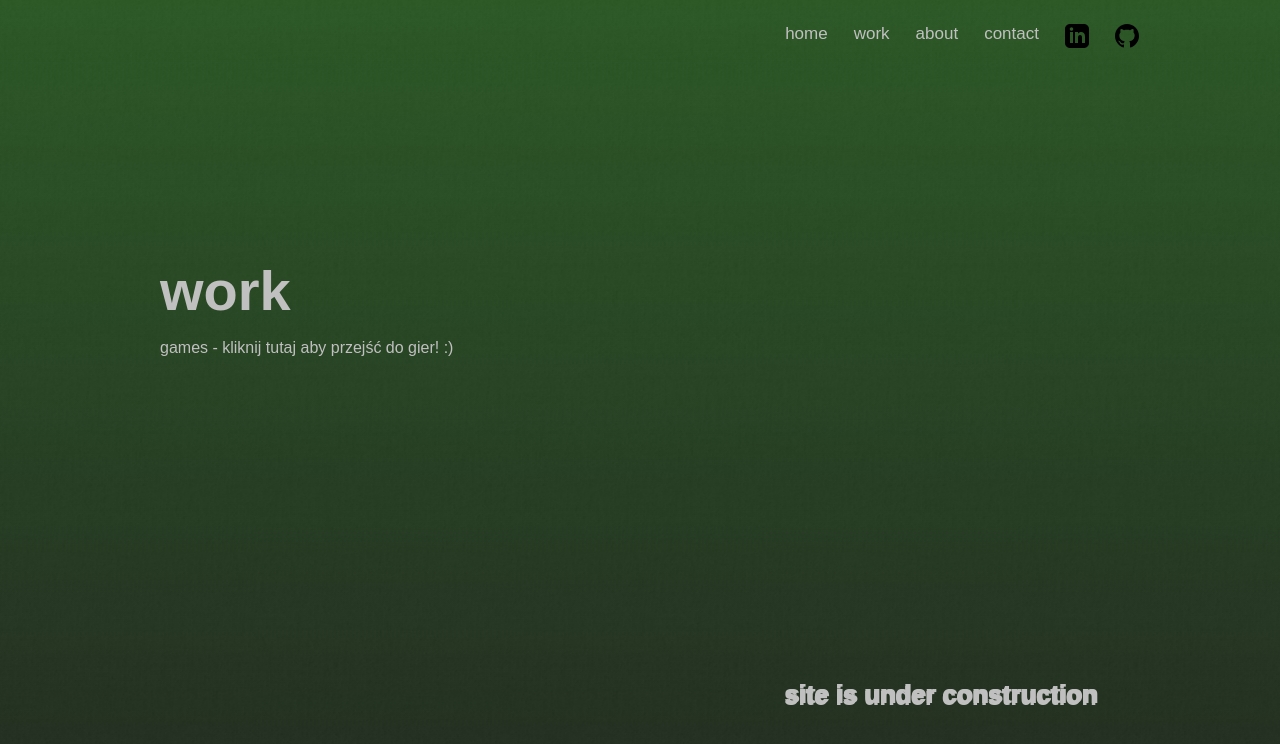
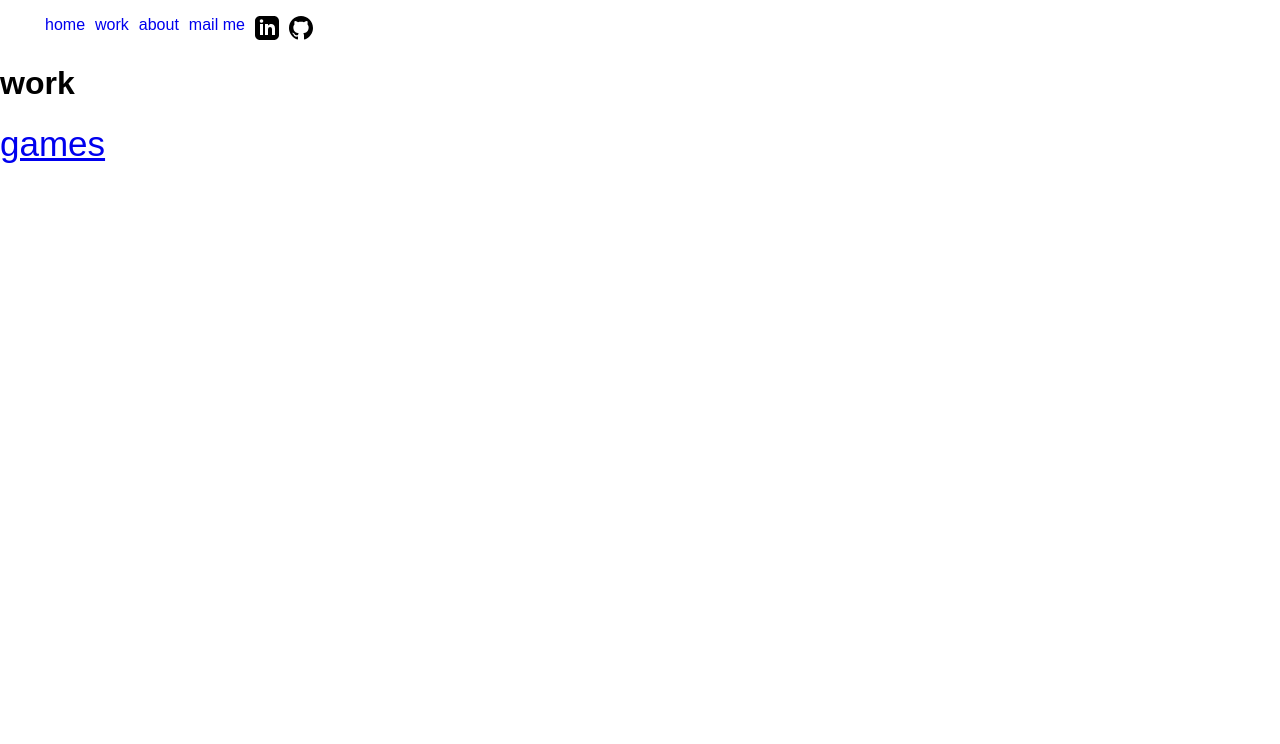
Before and after one commit to bartosz-lesniewski/bartosz-lesniewski.github.io, a React (Create React App) app in the folder portfolio-react/: page /work in a window 1280 px wide. Shown: the top 744 px of the page. Built offline with nearby package versions, Linux system fonts and the light colour scheme.

Commit message:
changed classes name in html

```diff
--- a/portfolio-react/src/About.js
+++ b/portfolio-react/src/About.js
@@ -1,19 +1,19 @@
-import React from "react";
+import React from 'react';
 
 function About() {
   return (
-		<div>
-			<h1>about</h1>
-			<p>
+    <div className="about">
+      <h1 className="about__h1">about</h1>
+      <p className="about__paragraph">
         I am junior frontend developer, and I'm looking to collaborate with
         JavaScript/React projects.
       </p>
-			<p>Based Warsaw, Poland</p>
-			<p>
+      <p className="about__paragraph">Based Warsaw, Poland</p>
+      <p className="about__paragraph">
         If you like what you see, please contact with me. You have my email,
         linkedin and github accounts in the top right.
       </p>
-			<p>
+      <p className="about__paragraph">
         thanks for visit my site, it will look better and better every day! ;)
       </p>
     </div>
--- a/portfolio-react/src/App.js
+++ b/portfolio-react/src/App.js
@@ -1,39 +1,39 @@
-import React from "react";
-import "./styles/app.css";
-import { BrowserRouter as Router, Switch, Route } from "react-router-dom";
-import Nav from "./Nav";
-import Work from "./Work";
-import About from "./About";
+import React from 'react';
+import './css/style.css';
+import { BrowserRouter as Router, Switch, Route } from 'react-router-dom';
+import Nav from './Nav';
+import Work from './Work';
+import About from './About';
 
 function App() {
   return (
     <Router>
-			<div className="main-container">
-				<header>
+      <div className="main">
+        <header className="main__header header">
           <Nav />
         </header>
-				<main>
+        <main className="main__content">
           <Switch>
             <Route path="/" exact component={Home} />
             <Route path="/work" component={Work} />
             <Route path="/about" component={About} />
           </Switch>
         </main>
-				<footer>
-					<h3 className="h3-footer" title="site is under construction">
+        {/* <footer className="main__footer footer">
+          <h3 className="footer__h3" title="site is under construction">
             site is under construction
           </h3>
-				</footer>
+        </footer> */}
       </div>
     </Router>
   );
 }
 
 const Home = () => (
-	<div>
-		<h1>Hi,</h1>
-		<h2>my name is Bartosz Leśniewski</h2>
-		<h3>and I am Junior Front-end Developer.</h3>
+  <div className="home">
+    <h1 className="home__h1">Hi,</h1>
+    <h2 className="home__h2">my name is Bartosz Leśniewski</h2>
+    <h3 className="home__h3">and I am Junior Front-end Developer.</h3>
   </div>
 );
 
--- a/portfolio-react/src/Nav.js
+++ b/portfolio-react/src/Nav.js
@@ -1,32 +1,34 @@
-import React from "react";
-import "./styles/header.css";
-import { Link } from "react-router-dom";
+import React from 'react';
+import './styles/header.css';
+import { Link } from 'react-router-dom';
 
 function Nav() {
-	const linkStyle = {
-		color: "silver",
-		textDecoration: "none",
-		"&:hover": {
-			color: "black",
-		},
-	};
+  // const linkStyle = {
+  //   color: 'silver',
+  //   textDecoration: 'none',
+  //   '&:hover': {
+  //     color: 'black',
+  //   },
+  // };
 
   return (
-		<nav>
-			<ul>
-				<Link style={linkStyle} to="/" className="link-style">
-					<li>home</li>
+    <nav className="header__nav nav">
+      <ul className="nav__list">
+        <Link className="text-decoration" to="/">
+          <li className="nav__element">home</li>
         </Link>
-				<Link style={linkStyle} to="/work" className="link-style">
-					<li>work</li>
+        <Link className="text-decoration" to="/work">
+          <li className="nav__element">work</li>
         </Link>
-				<Link style={linkStyle} to="/about" className="link-style">
-					<li>about</li>
+        <Link className="text-decoration" to="/about">
+          <li className="nav__element">about</li>
         </Link>
-				<li>
-					<a href="mailto:b.lesniewski8@gmail.com">contact</a>
+        <li className="nav__element">
+          <a className="text-decoration" href="mailto:b.lesniewski8@gmail.com">
+            mail me
+          </a>
         </li>
-				<li>
+        <li className="nav__element">
           <a
             href="https://www.linkedin.com/in/bartosz-le%C5%9Bniewski-22008355/"
             target="_blank"
@@ -41,7 +43,7 @@ function Nav() {
             </svg>
           </a>
         </li>
-				<li>
+        <li className="nav__element">
           <a href="https://github.com/bartosz-lesniewski" target="_blank">
             <svg
               xmlns="http://www.w3.org/2000/svg"
--- a/portfolio-react/src/Work.js
+++ b/portfolio-react/src/Work.js
@@ -1,14 +1,23 @@
-import React from "react";
-import "./styles/work.css"
-
+import React from 'react';
+import './styles/work.css';
 
 function Work() {
-	return ( < div >
-		<h1> work </h1>
-		<p><a href='https://bartosz-lesniewski.github.io/games/'> games - kliknij tutaj aby przejść do gier! :)</a> </p >
-
-		</div>
-	);
+  return (
+    <div className="work">
+      <h1 className="work__h1"> work </h1>
+      <div className="games work__games">
+        <p>
+          <a
+            className="games__link"
+            href="https://bartosz-lesniewski.github.io/games/"
+          >
+            games
+            <img className="games__image"></img>
+          </a>
+        </p>
+      </div>
+    </div>
+  );
 }
 
 export default Work;
--- /dev/null
+++ b/portfolio-react/src/css/style.css
@@ -0,0 +1,2 @@
+body{font-family:Arial, Helvetica, sans-serif;-webkit-box-sizing:border-box;box-sizing:border-box;margin:0;padding:0;width:100vw}.nav__list{display:-webkit-box;display:-ms-flexbox;display:flex;-ms-flex-preferred-size:90%;flex-basis:90%}.nav__element{margin:0 5px;list-style:none}.text-decoration{text-decoration:none}.games__link{font-size:35px}
+/*# sourceMappingURL=style.css.map */
--- /dev/null
+++ b/portfolio-react/src/sass/_app.scss
@@ -0,0 +1,22 @@
+body {
+  font-family: Arial, Helvetica, sans-serif;
+  box-sizing: border-box;
+  margin: 0;
+  padding: 0;
+  width: 100vw;
+}
+
+.nav {
+  &__list {
+    display: flex;
+    flex-basis: 90%;
+  }
+  &__element {
+    margin: 0 5px;
+    list-style: none;
+  }
+}
+
+.text-decoration {
+  text-decoration: none;
+}
--- /dev/null
+++ b/portfolio-react/src/sass/_games.scss
@@ -0,0 +1,5 @@
+.games {
+  &__link {
+    font-size: 35px;
+  }
+}
--- /dev/null
+++ b/portfolio-react/src/sass/style.scss
@@ -0,0 +1,2 @@
+@import 'app';
+@import 'games';
--- a/portfolio-react/src/styles/work.css
+++ b/portfolio-react/src/styles/work.css
@@ -1,6 +1,6 @@
-p, a {
+/* p, a {
 	text-decoration: none;
     color: silver;
 }
 
-p, a:hover {color: black;}
+p, a:hover {color: black;} */
```
Also changed, not shown: portfolio-react/src/styles/app.css (+8 -12 lines), portfolio-react/src/styles/header.css (+5 -8 lines), portfolio-react/src/styles/index.css (+3 -8 lines), 1 other file (tests, documents, lock files or other folders). Lines whose indentation alone changed are shown as unchanged.
